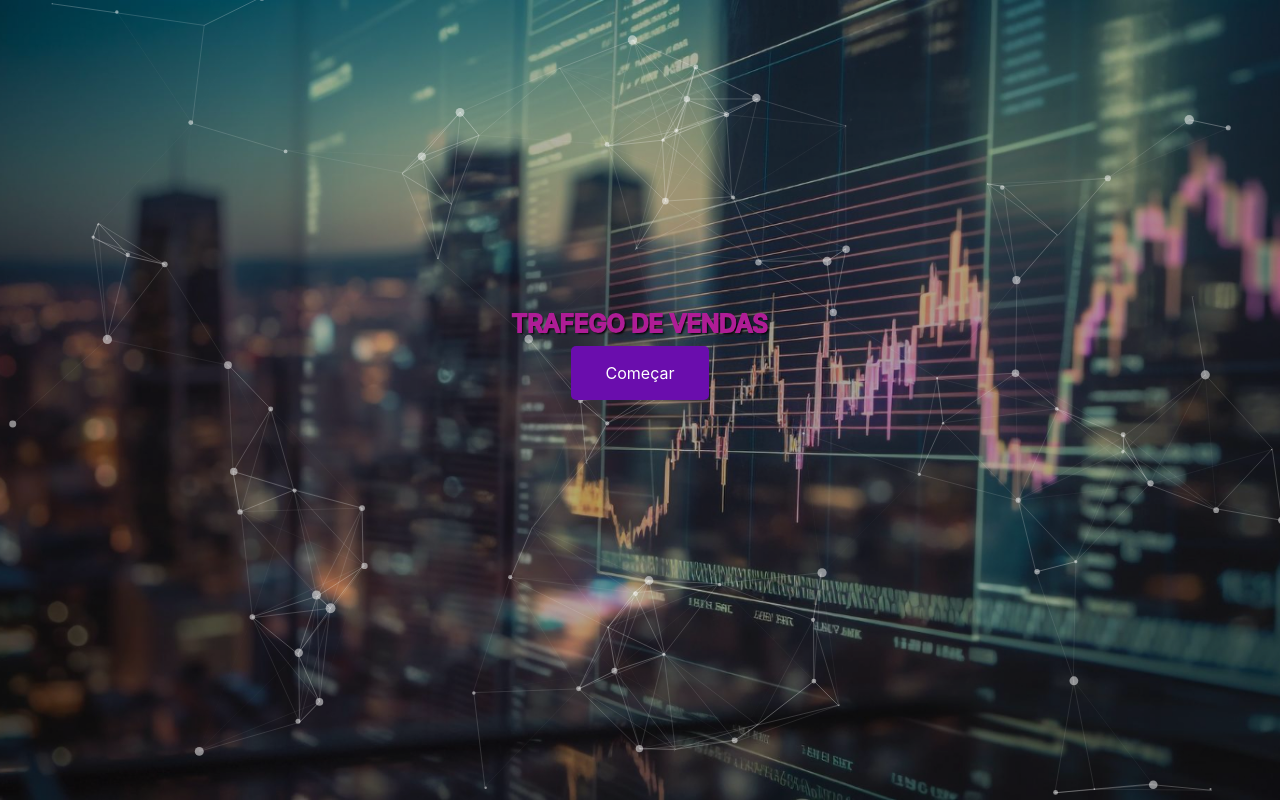
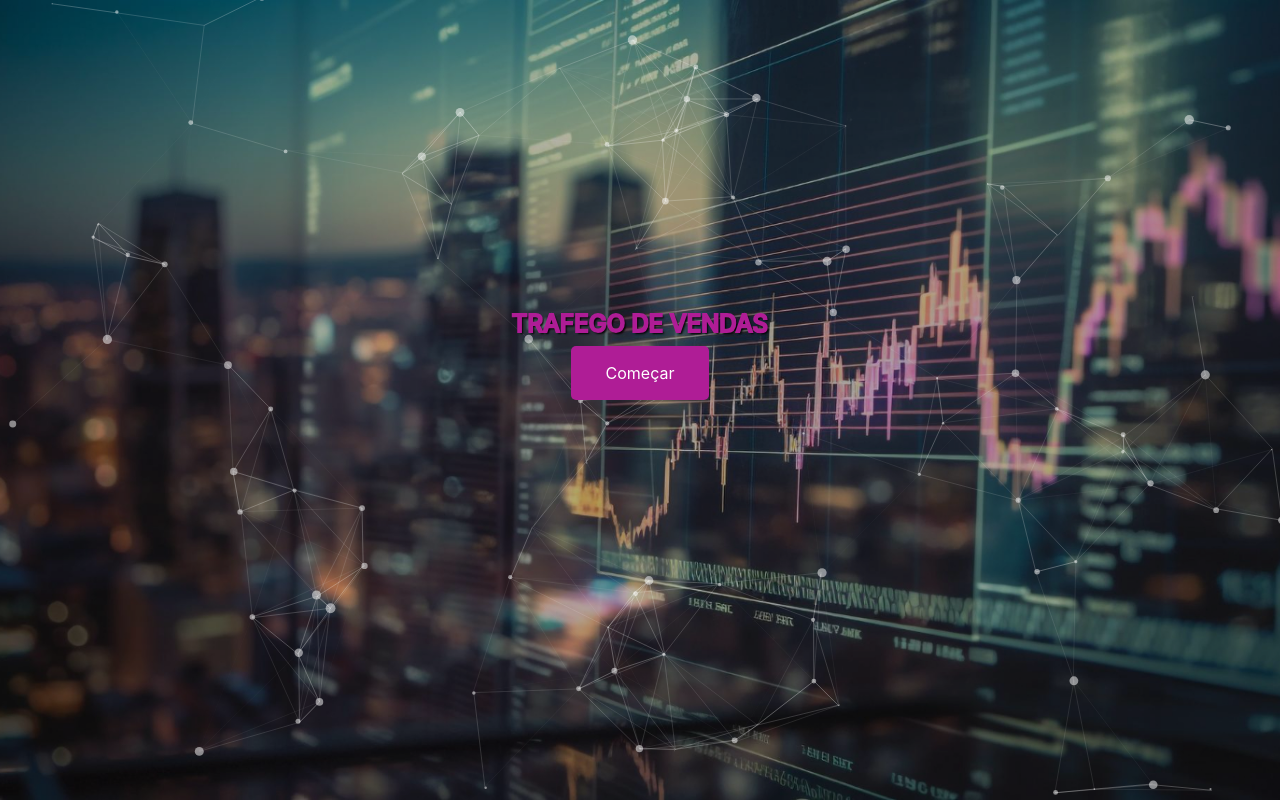
Before and after one commit to renaneduardodesigner/gestao-de-vendas, a website: page index.html in a window 1280 px wide. Drawn offline with nearby package versions, Linux system fonts and the light colour scheme.

Commit message:
Update custom.css

```diff
--- a/css/custom.css
+++ b/css/custom.css
@@ -52,7 +52,7 @@ body::before {
 /* Estilos adicionais como botões, tabela, etc. permanecem iguais */
 
 #startButton, #saveButton {
-    background-color: #6A0DAD;
+    background-color: #AF1D96;
     color: #FFFFFF;
     border: none;
     padding: 10px 20px;
@@ -63,10 +63,10 @@ body::before {
 }
 
 #startButton:hover, #saveButton:hover {
-    background-color: #8912de;
+    background-color: #d024b3;
 }
 #startButton {
-    background-color: #6A0DAD;
+    background-color: #AF1D96;
     color: #FFFFFF;
     border: none;
     padding: 15px 35px;
```
